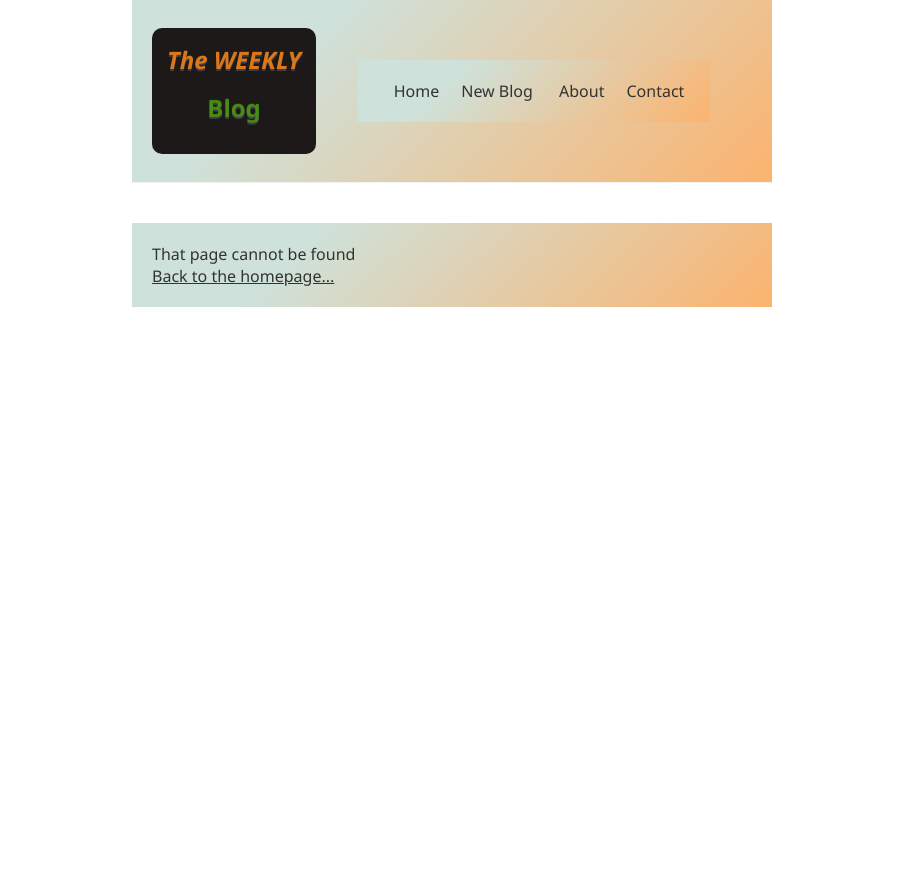
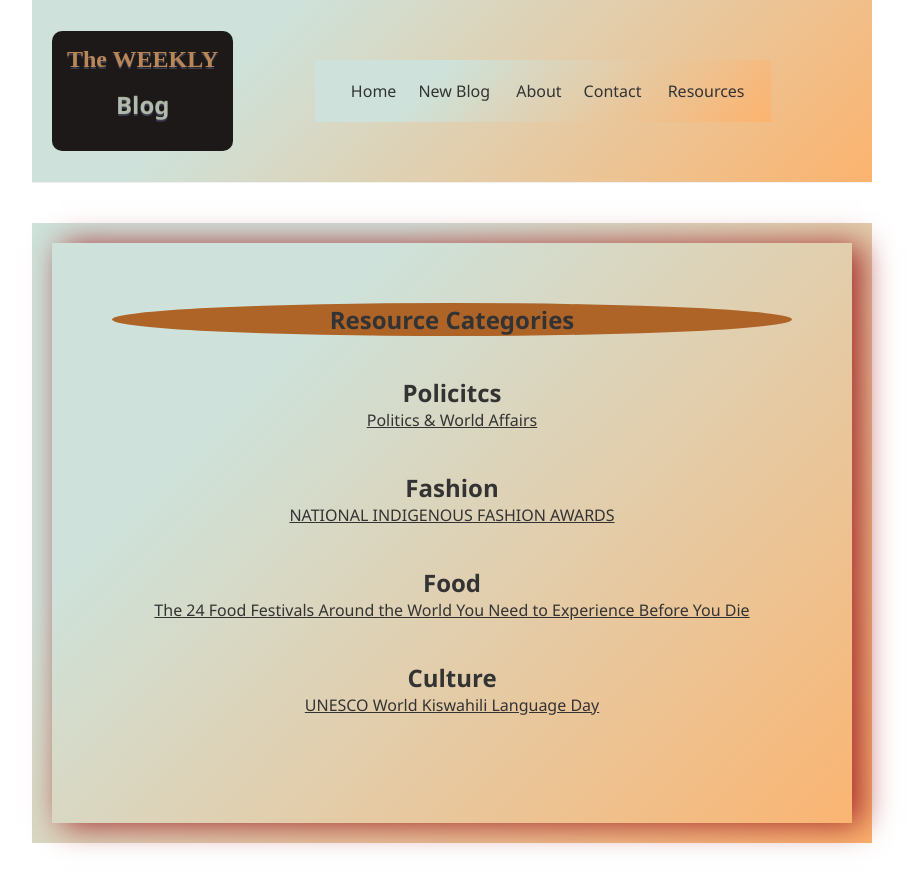
Before and after one commit to MissZamzam/blog-application, a React (Create React App) app: page /more in a window 1280 px wide. Shown: the whole page, without its empty margins (188-1105 px from the left). Before the commit the page ends 800 px from the top, so only its background shows below. Built offline with nearby package versions, Linux system fonts and the light colour scheme.

Commit message:
added a Resources component to the navbar,added external links to resources component and styled

```diff
--- a/src/App.js
+++ b/src/App.js
@@ -6,6 +6,7 @@ import { BrowserRouter as Router, Route, Routes} from 'react-router-dom';
 import Create from './Create';
 import ArticalRoutes from './ArticleRoutes';
 import Error from './Error'
+import Resources from './More';
 
 function App() {
 
@@ -19,6 +20,7 @@ function App() {
             <Route exact path="/create" element={<Create />} />
             <Route exact path="/about" element={<About />} />
             <Route exact path="/contact" element={<Contact />} />
+            <Route exact path="/more" element={<Resources />} />
             <Route exact path="/articles/:id" element={<ArticalRoutes />} />
             <Route exact path="*" element={<Error />} />
       </Routes>
--- /dev/null
+++ b/src/More.js
@@ -0,0 +1,25 @@
+function Resources () {
+    return (
+        <div className="resource">
+            <h2 className="heading">Resource Categories</h2>
+        <div className="policy">
+            <h2>Policitcs</h2>
+            <a href="https://www.project-syndicate.org/section/politics-world-affairs?utm_term=%2Bworld%20%2Bpolitics&utm_campaign=&utm_source=adwords&utm_medium=ppc&hsa_acc=1220154768&hsa_cam=12372417053&hsa_grp=115837872937&hsa_ad=499608749641&hsa_src=g&hsa_tgt=kwd-297496700368&hsa_kw=%2Bworld%20%2Bpolitics&hsa_mt=b&hsa_net=adwords&hsa_ver=3&gclid=EAIaIQobChMI47eYrdOe-QIVx-F3Ch3pzQvYEAAYASAAEgIxlvD_BwE">Politics & World Affairs</a>
+            </div>
+         <div className="fashion">
+            <h2>Fashion</h2>
+            <a href="https://nifa.com.au/?gclid=EAIaIQobChMI69Pi7tOe-QIVyMLVCh0HlwZeEAMYASAAEgJEGvD_BwE">NATIONAL INDIGENOUS FASHION AWARDS</a>
+         </div>
+         <div className="food">
+            <h2>Food</h2>
+            <a href="https://spoonuniversity.com/place/the-24-food-festivals-around-the-world-you-need-to-experience-before-you-die">The 24 Food Festivals Around the World You Need to Experience Before You Die</a>
+            </div>
+        <div className="culture">
+            <h2>Culture</h2>
+            <a href="https://events.unesco.org/event?id=World_Kiswahili_Language_Day3034397210&lang=1033">UNESCO World Kiswahili Language Day</a>
+        </div>
+        </div>
+    )
+}
+
+export default Resources;
--- a/src/Navbar.js
+++ b/src/Navbar.js
@@ -10,6 +10,7 @@ function Navbar () {
           <Link to="/create">New Blog </Link>
           <Link to="about">About</Link>
           <Link to="contact">Contact </Link>
+          <Link to="/more">Resources</Link>
         </div>
         </div>
 
--- a/src/index.css
+++ b/src/index.css
@@ -12,23 +12,24 @@
   padding: 20px;
   display: flex;
   align-items:  center;
-  max-width: 600px;
+  max-width: 800px;
   margin: 0 auto;
   background-image: linear-gradient(315deg, #fcb36e 0%, #cee2db 74%);
 
   border-bottom: 1px solid #f2f2f2;
 }
 .navbar h1 {
-  color: rgb(221, 120, 25);
+  font-family: 'Times New Roman', Times, serif;
+  color: rgb(184, 134, 88);
   text-shadow: 0px 2px rgb(60, 61, 78);
   background-color: #1d1918;
-  font-style: oblique;
+  font-style: normal;
   font-size: x-large;
   border-radius: 10px;
   padding: 15px;
 }
 .navbar h1 p{
-  color: rgba(76, 153, 13, 0.856);
+  color: rgba(198, 209, 188, 0.856);
   text-align: center;
   font-style: normal;
   margin: 15px;
@@ -47,7 +48,7 @@ padding:  6px;
   color: rgb(48, 39, 22);
 background-color: rgb(221, 200, 188);
 padding: 5px 10px;
-border: 2px solid #c0c75a;
+border: 2px solid #696b48;
 font-size: 30px;
 /* font-weight: 400; */
 border-radius: 5px;
@@ -56,7 +57,7 @@ box-shadow: 0px 0px 40px 2px #9b5470;
 
 }
 .container {
-  max-width: 600px;
+  max-width: 800px;
   margin: 40px auto;
   padding: 20px;
   background-image: linear-gradient(315deg, #fcb36e 0%, #cee2db 74%);
@@ -145,7 +146,7 @@ box-shadow: 0px 0px 40px 2px #9b7a54;
   border-radius: 0.5rem;
   box-shadow: 3px 3px 3px 3px rgb(0,0,0,0.1);
   height: 400px;
-  width: 400px;
+  width: 600px;
   align-items: center;
   margin: 10px;
   margin-left: 100px;
@@ -213,3 +214,33 @@ legend{
   text-align: center;
   margin-bottom: 10px;
 }
+.resource{
+padding: 40px;
+text-align: center;
+box-shadow: 10px 2px 30px brown;
+height: 500px;
+}
+.heading{
+  margin-top: 30px;
+  margin: 20px;
+  background-color: #af6427;
+  border-radius: 50%;
+  text-align: center;
+}
+.policy{
+  margin: 40px;
+}
+.fashion{
+  margin: 40px;
+}
+.food{
+  margin: 40px;
+}
+.culture{
+  margin: 20px;
+}
+.resource a:hover{
+  background-color: rgb(86, 110, 84);
+  padding: 8px;
+  color: white;
+}
```
